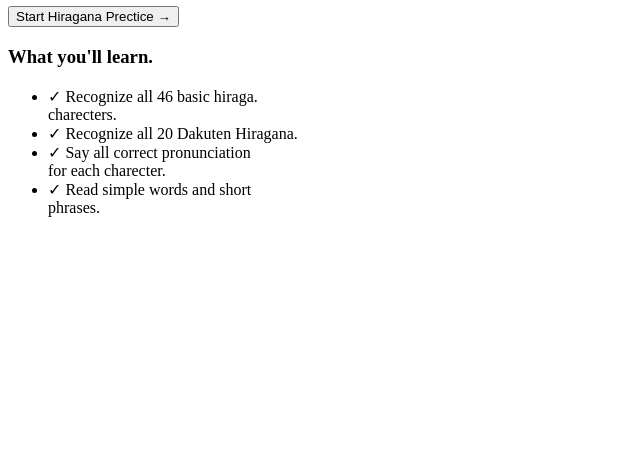
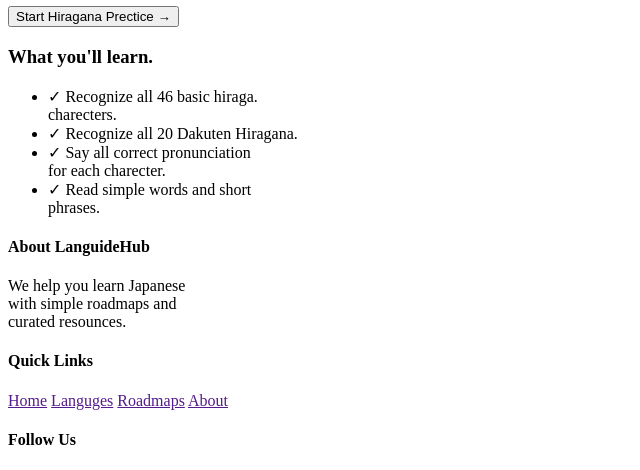
Before and after one commit to Sahina-07/Languide-hub, a Flask app: template templates/hiragana.html in a window 1280 px wide. Shown: the part 1771-2241 px from the top of the page, without its empty margins (0-640 px from the left). Before the commit the page ends 1988 px from the top, so only its background shows below. Run offline with Flask 3, Linux system fonts and the light colour scheme; the template is opened without the code that fills it, so the values that code supplies are empty.

Commit message:
Added footer.

```diff
--- a/templates/hiragana.html
+++ b/templates/hiragana.html
@@ -172,7 +172,20 @@
         </div>
         <!-- fotter -->
         <div>
-
+        <div>
+            <h4>About LanguideHub</h4>
+            <p>We help you learn Japanese <br> with simple roadmaps and <br>curated resounces.</p>
+        </div>
+        <div>
+            <h4>Quick Links</h4>
+            <a href="">Home</a>
+            <a href="">Languges</a>
+            <a href="">Roadmaps</a>
+            <a href="">About</a>
+        </div>
+        <div>
+            <h4>Follow Us</h4>
+        </div>
         </div>
     </div>
 </body>
```
